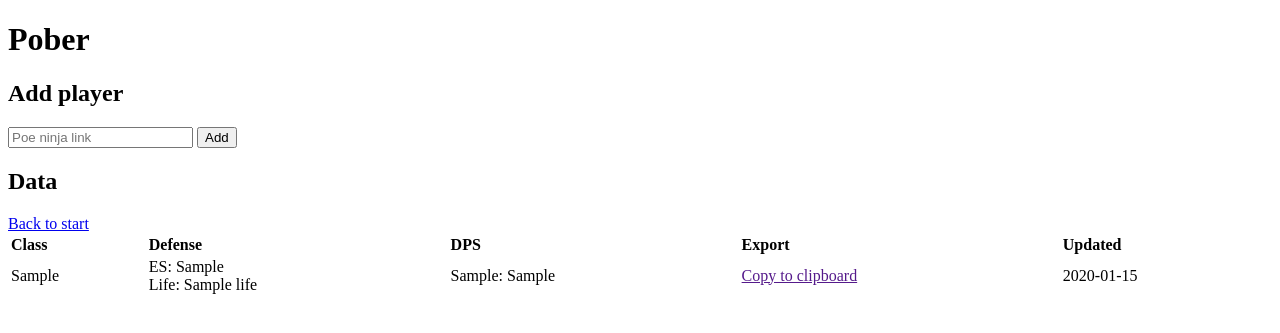
After one commit to rinti/pober, a Python web app: template pober/templates/profile.html in a window 1280 px wide. The commit adds this page. Shown: the top 333 px of the page. Run offline with Jinja, Linux system fonts and the light colour scheme; the template is opened without the code that fills it: most values are stand-ins (such as "Sample title", 1, 10 or a date in 2020).

Commit message:
Add profile view

```diff
--- a/pober/templates/index.html
+++ b/pober/templates/index.html
@@ -17,6 +17,7 @@
         </form>
     </section>
 
+    {% block content %}
         <section>
             <h2>Tracked urls</h2>
             <ul>
@@ -25,8 +26,6 @@
                 {% endfor %}
             </ul>
         </section>
-
-    {% block content %}
     {% endblock %}
 </body>
 </html>
--- /dev/null
+++ b/pober/templates/profile.html
@@ -0,0 +1,33 @@
+{% extends "index.html" %}
+
+{% block content %}
+    <section>
+        <h2>Data</h2>
+        <a href="/">Back to start</a>
+
+        <table width="100%">
+            <tr>
+                <th align="left">Class</th>
+                <th align="left">Defense</th>
+                <th align="left">DPS</th>
+                <th align="left">Export</th>
+                <th align="left">Updated</th>
+            </tr>
+            {% for d in data %}
+
+            <tr>
+                <td>{{ d.character_class}}</td>
+                <td>
+                    ES: {{ d.energy_shield}}<br>
+                    Life: {{ d.life }}
+                </td>
+                <td>
+                    {{d.max_dps_skill}}: {{ d.max_dps}}
+                </td>
+                <td><a href="">Copy to clipboard</a></td>
+                <td>{{ d.last_update }}</td>
+            </tr>
+            {% endfor %}
+        </table>
+    </section>
+{% endblock %}
```
Also changed, not shown: pober/main.py (+16 -3 lines). Lines whose indentation alone changed are shown as unchanged.
